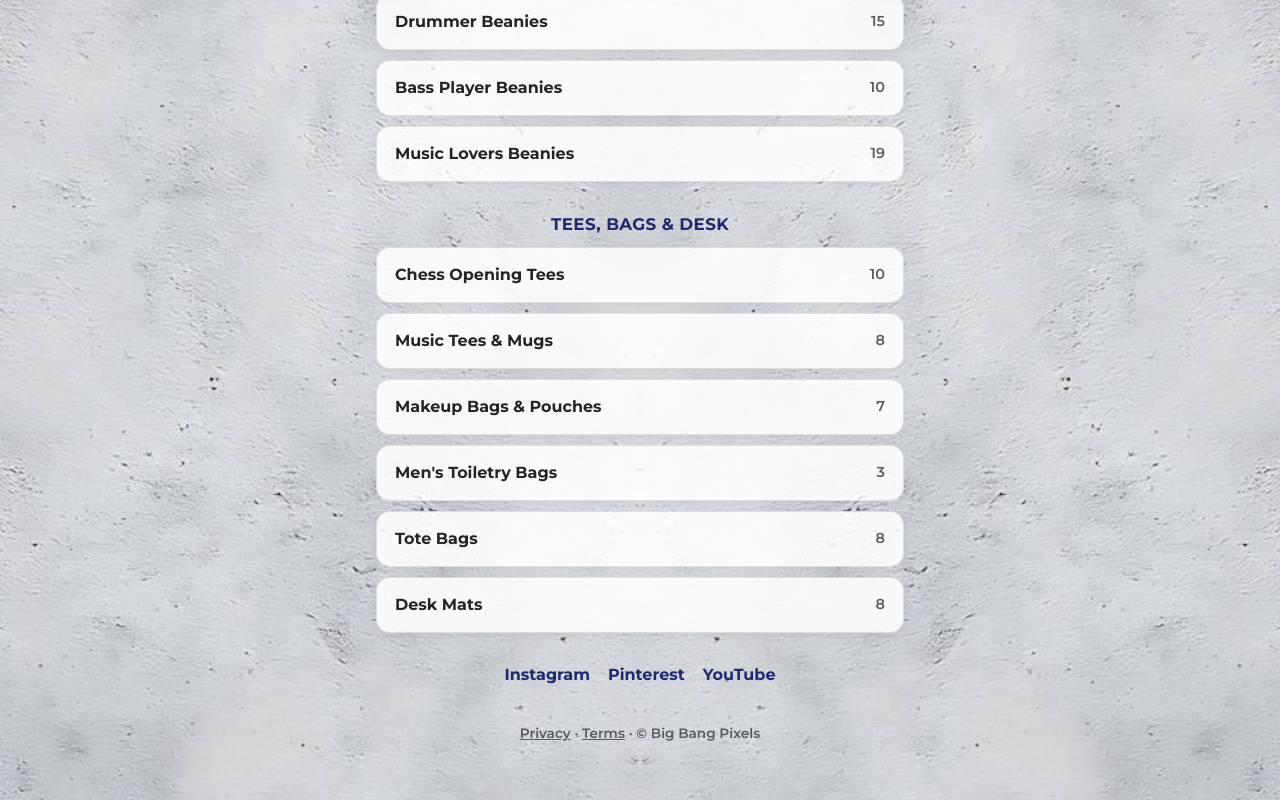
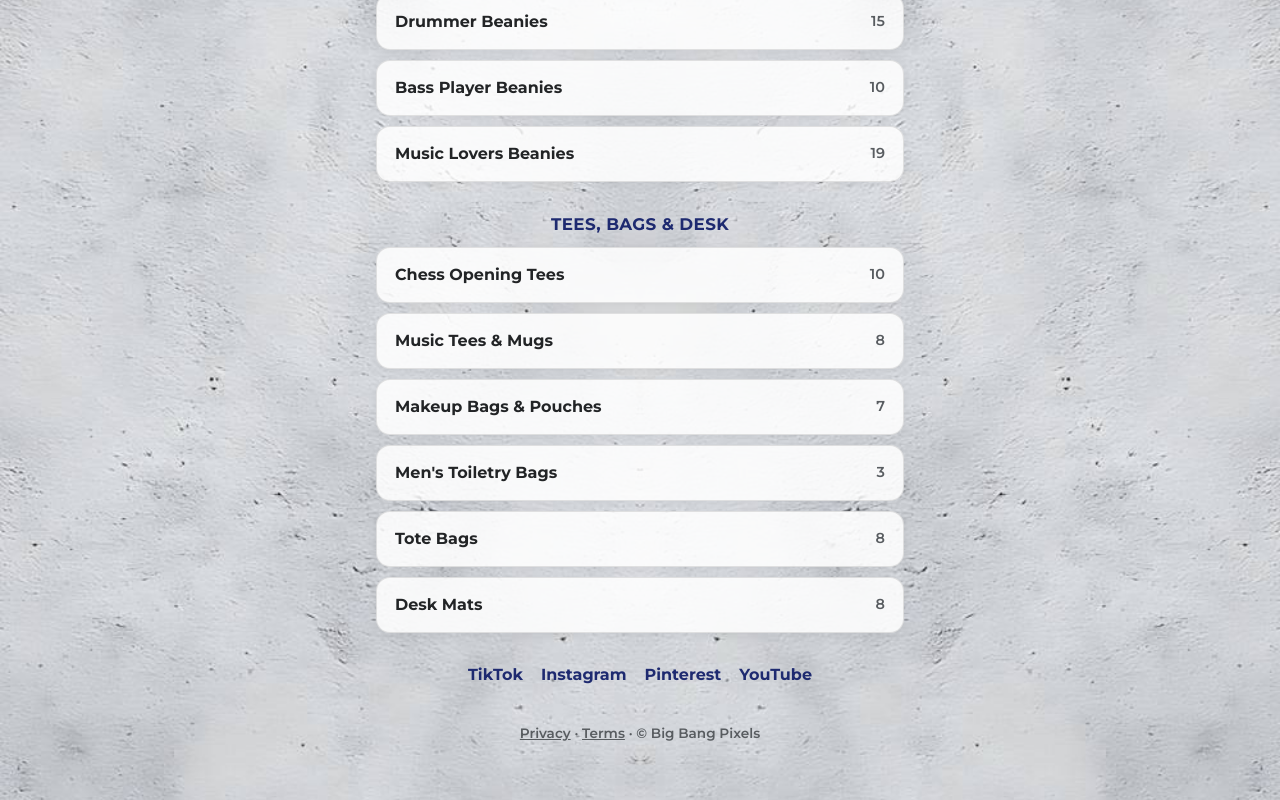
Before and after one commit to bigbangpixels/social, a plain HTML site: page index.html in a window 1280 px wide. Shown: the part 607-1407 px from the top of the page. Drawn offline with Linux system fonts and the light colour scheme; a web font is replaced by a local one.

```diff
--- a/index.html
+++ b/index.html
@@ -22,7 +22,7 @@
 <ul class="links"><li><a href="https://www.etsy.com/shop/BigBangPixelsShop?section_id=53875572">Embroidered Dad Hats <span class="count">36</span></a></li><li><a href="https://www.etsy.com/shop/BigBangPixelsShop?section_id=61342459">Embroidered Beanies <span class="count">12</span></a></li><li><a href="https://www.etsy.com/shop/BigBangPixelsShop?section_id=58641110">Chess Beanies <span class="count">24</span></a></li><li><a href="https://www.etsy.com/shop/BigBangPixelsShop?section_id=58641124">Drummer Beanies <span class="count">15</span></a></li><li><a href="https://www.etsy.com/shop/BigBangPixelsShop?section_id=60914293">Bass Player Beanies <span class="count">10</span></a></li><li><a href="https://www.etsy.com/shop/BigBangPixelsShop?section_id=58641120">Music Lovers Beanies <span class="count">19</span></a></li></ul>
 <h1>Tees, bags &amp; desk</h1>
 <ul class="links"><li><a href="https://www.etsy.com/shop/BigBangPixelsShop?section_id=58875294">Chess Opening Tees <span class="count">10</span></a></li><li><a href="https://www.etsy.com/shop/BigBangPixelsShop?section_id=58875282">Music Tees &amp; Mugs <span class="count">8</span></a></li><li><a href="https://www.etsy.com/shop/BigBangPixelsShop?section_id=60989013">Makeup Bags &amp; Pouches <span class="count">7</span></a></li><li><a href="https://www.etsy.com/shop/BigBangPixelsShop?section_id=60989031">Men&#x27;s Toiletry Bags <span class="count">3</span></a></li><li><a href="https://www.etsy.com/shop/BigBangPixelsShop?section_id=58658763">Tote Bags <span class="count">8</span></a></li><li><a href="https://www.etsy.com/shop/BigBangPixelsShop?section_id=61209470">Desk Mats <span class="count">8</span></a></li></ul>
-<nav class="social" aria-label="Follow Big Bang Pixels"><a href="https://www.instagram.com/bigbangpixels/">Instagram</a><a href="https://www.pinterest.com/bigbangpixels/">Pinterest</a><a href="https://www.youtube.com/channel/UCW3EMFFRzCJnyKkC5wH3Jdw">YouTube</a></nav>
+<nav class="social" aria-label="Follow Big Bang Pixels"><a href="https://www.tiktok.com/@bigbangpixels">TikTok</a><a href="https://www.instagram.com/bigbangpixels/">Instagram</a><a href="https://www.pinterest.com/bigbangpixels/">Pinterest</a><a href="https://www.youtube.com/channel/UCW3EMFFRzCJnyKkC5wH3Jdw">YouTube</a></nav>
 <footer><a href="privacy.html">Privacy</a> &middot; <a href="terms.html">Terms</a> &middot; &copy; Big Bang Pixels</footer>
 </main>
 </body>
```
